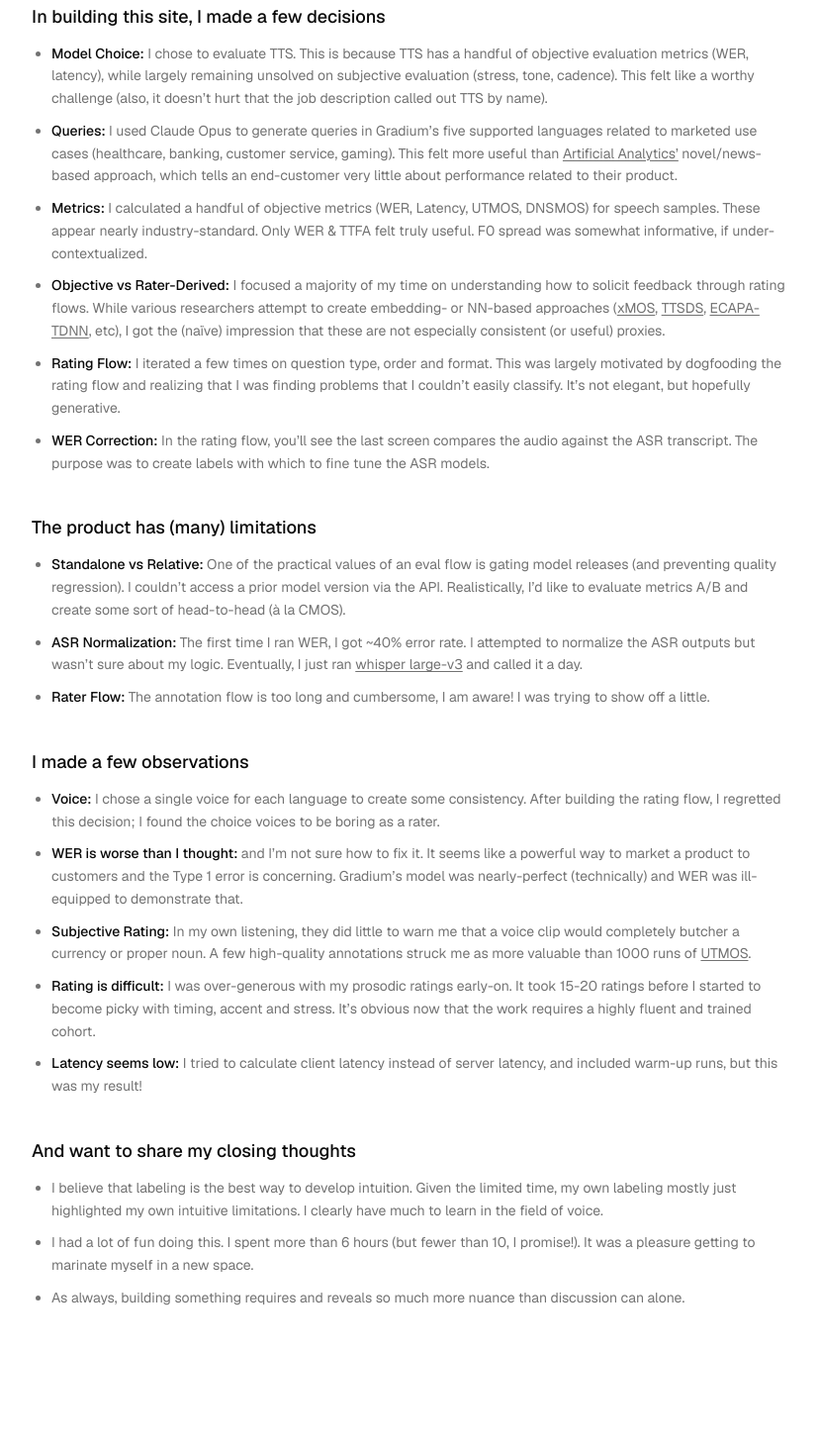
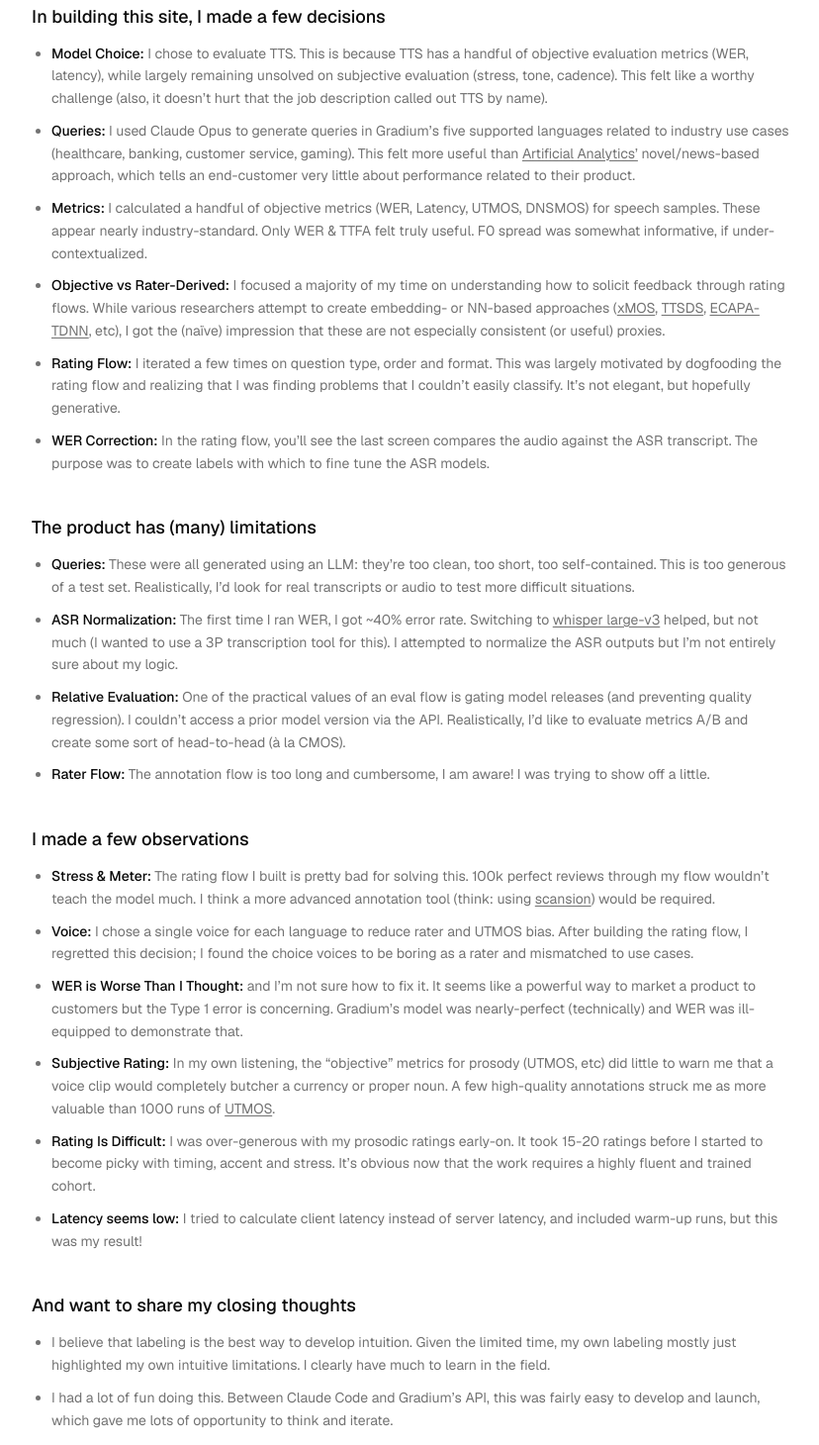
Before and after one commit to bkjovo/jovo_gd_eval, a Next.js app in the folder web/: page / in a window 1280 px wide. Shown: the part 220-1680 px from the top of the page at 99% size, without its empty margins (224-1052 px from the left). Before the commit the page ends 1575 px from the top, so only its background shows below. Built offline with nearby package versions, Linux system fonts and the light colour scheme.

Commit message:
Update Welcome to Joe's revised text
New intro (names the tool's surfaces), reworked limitations (adds the
LLM-generated-queries caveat, revises ASR normalization and relative evaluation),
adds the Stress & Meter and revised observations, and new closing thoughts.
Adds a scansion reference.

```diff
--- a/web/src/app/page.tsx
+++ b/web/src/app/page.tsx
@@ -47,11 +47,12 @@
     <div className="mx-auto max-w-3xl space-y-10">
       <div className="space-y-3">
         <h1 className="text-2xl font-semibold tracking-tight sm:text-3xl">
-          Welcome to Joe Vosburgh&rsquo;s voice eval webtool.
+          Welcome to Joe Vosburgh&rsquo;s voice eval webtool!
         </h1>
         <p className="text-sm leading-relaxed text-muted-foreground">
-          My goal was to build an evaluation tool for Gradium&rsquo;s TTS model. I hope the
-          remainder of the product is self-explanatory (and that its value is self-evident).
+          My goal was to build an evaluation tool for Gradium&rsquo;s TTS model. This site
+          allows for human rating, metric evaluation and light product marketing. I&rsquo;ve
+          also included pages for viewing samples and understanding my methodology.
         </p>
       </div>
 
@@ -64,7 +65,7 @@
         </Item>
         <Item term="Queries">
           I used Claude Opus to generate queries in Gradium&rsquo;s five supported languages
-          related to marketed use cases (healthcare, banking, customer service, gaming).
+          related to industry use cases (healthcare, banking, customer service, gaming).
           This felt more useful than{" "}
           <A href="https://artificialanalysis.ai/text-to-speech/arena">
             Artificial Analytics&rsquo;
@@ -100,17 +101,23 @@
       </Section>
 
       <Section heading="The product has (many) limitations">
-        <Item term="Standalone vs Relative">
+        <Item term="Queries">
+          These were all generated using an LLM: they&rsquo;re too clean, too short, too
+          self-contained. This is too generous of a test set. Realistically, I&rsquo;d look
+          for real transcripts or audio to test more difficult situations.
+        </Item>
+        <Item term="ASR Normalization">
+          The first time I ran WER, I got ~40% error rate. Switching to{" "}
+          <A href="https://huggingface.co/openai/whisper-large-v3">whisper large-v3</A>{" "}
+          helped, but not much (I wanted to use a 3P transcription tool for this). I
+          attempted to normalize the ASR outputs but I&rsquo;m not entirely sure about my
+          logic.
+        </Item>
+        <Item term="Relative Evaluation">
           One of the practical values of an eval flow is gating model releases (and
           preventing quality regression). I couldn&rsquo;t access a prior model version via
           the API. Realistically, I&rsquo;d like to evaluate metrics A/B and create some sort
           of head-to-head (&agrave; la CMOS).
-        </Item>
-        <Item term="ASR Normalization">
-          The first time I ran WER, I got ~40% error rate. I attempted to normalize the ASR
-          outputs but wasn&rsquo;t sure about my logic. Eventually, I just ran{" "}
-          <A href="https://huggingface.co/openai/whisper-large-v3">whisper large-v3</A> and
-          called it a day.
         </Item>
         <Item term="Rater Flow">
           The annotation flow is too long and cumbersome, I am aware! I was trying to show
@@ -119,23 +126,30 @@
       </Section>
 
       <Section heading="I made a few observations">
+        <Item term="Stress &amp; Meter">
+          The rating flow I built is pretty bad for solving this. 100k perfect reviews
+          through my flow wouldn&rsquo;t teach the model much. I think a more advanced
+          annotation tool (think: using{" "}
+          <A href="https://www.britannica.com/topic/scansion">scansion</A>) would be
+          required.
+        </Item>
         <Item term="Voice">
-          I chose a single voice for each language to create some consistency. After building
-          the rating flow, I regretted this decision; I found the choice voices to be boring
-          as a rater.
+          I chose a single voice for each language to reduce rater and UTMOS bias. After
+          building the rating flow, I regretted this decision; I found the choice voices to
+          be boring as a rater and mismatched to use cases.
         </Item>
-        <Item term="WER is worse than I thought">
+        <Item term="WER is Worse Than I Thought">
           and I&rsquo;m not sure how to fix it. It seems like a powerful way to market a
-          product to customers and the Type 1 error is concerning. Gradium&rsquo;s model was
+          product to customers but the Type 1 error is concerning. Gradium&rsquo;s model was
           nearly-perfect (technically) and WER was ill-equipped to demonstrate that.
         </Item>
         <Item term="Subjective Rating">
-          In my own listening, they did little to warn me that a voice clip would completely
-          butcher a currency or proper noun. A few high-quality annotations struck me as more
-          valuable than 1000 runs of{" "}
-          <A href="https://github.com/sarulab-speech/UTMOS22">UTMOS</A>.
+          In my own listening, the &ldquo;objective&rdquo; metrics for prosody (UTMOS, etc)
+          did little to warn me that a voice clip would completely butcher a currency or
+          proper noun. A few high-quality annotations struck me as more valuable than 1000
+          runs of <A href="https://github.com/sarulab-speech/UTMOS22">UTMOS</A>.
         </Item>
-        <Item term="Rating is difficult">
+        <Item term="Rating Is Difficult">
           I was over-generous with my prosodic ratings early-on. It took 15-20 ratings before
           I started to become picky with timing, accent and stress. It&rsquo;s obvious now
           that the work requires a highly fluent and trained cohort.
@@ -150,15 +164,17 @@
         <Item>
           I believe that labeling is the best way to develop intuition. Given the limited
           time, my own labeling mostly just highlighted my own intuitive limitations. I
-          clearly have much to learn in the field of voice.
+          clearly have much to learn in the field.
         </Item>
         <Item>
-          I had a lot of fun doing this. I spent more than 6 hours (but fewer than 10, I
-          promise!). It was a pleasure getting to marinate myself in a new space.
+          I had a lot of fun doing this. Between Claude Code and Gradium&rsquo;s API, this
+          was fairly easy to develop and launch, which gave me lots of opportunity to think
+          and iterate.
         </Item>
         <Item>
           As always, building something requires and reveals so much more nuance than
-          discussion can alone.
+          discussion can alone. I think I&rsquo;d do this differently the second time but
+          I&rsquo;m pleased (enough) with the result.
         </Item>
       </Section>
     </div>
```
